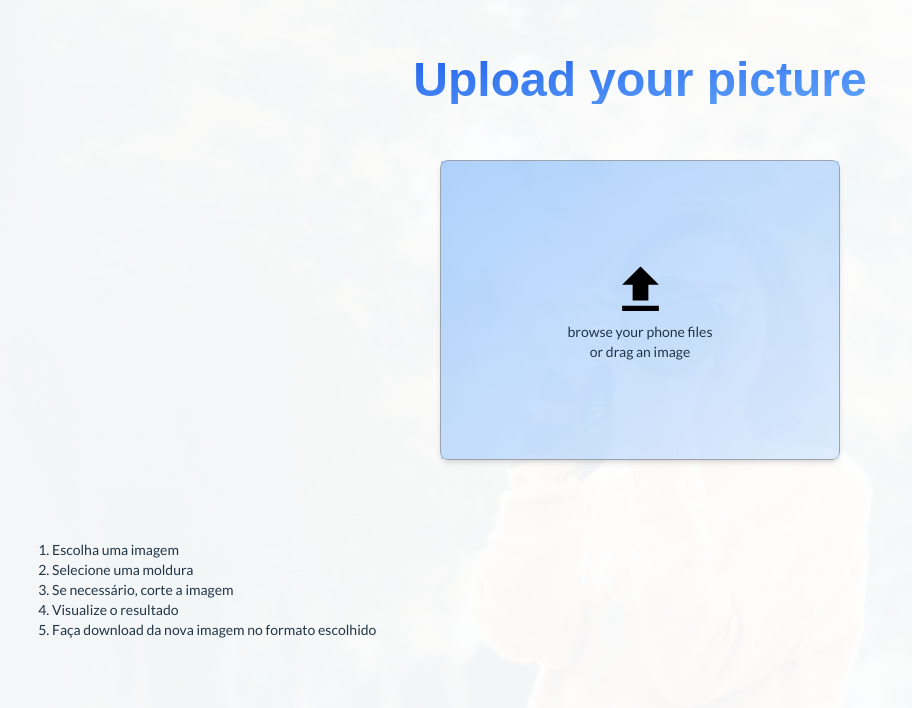
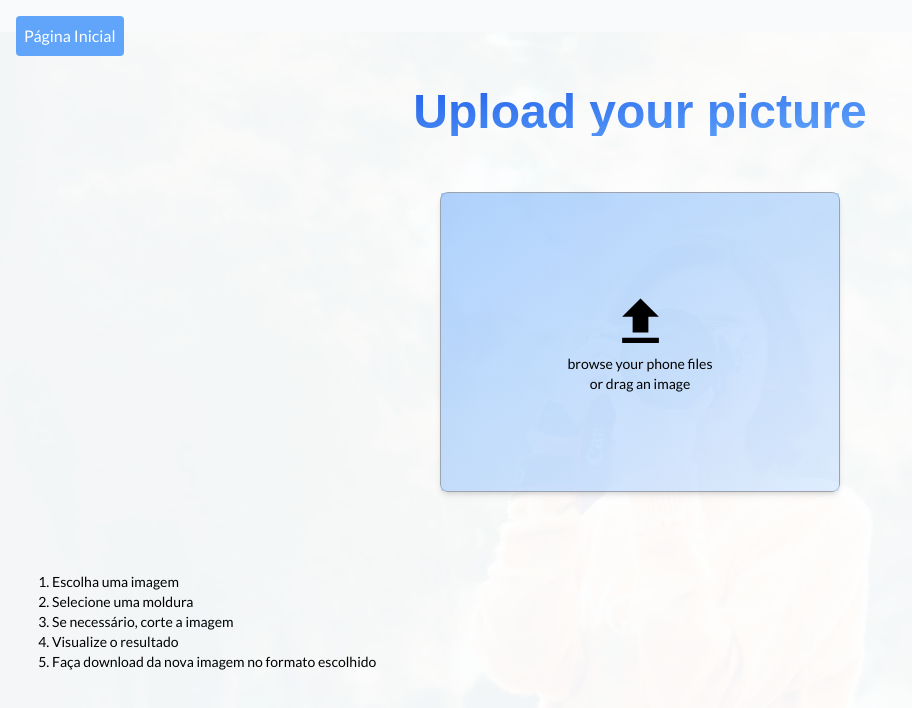
Before and after one commit to joelsantosjunior/Image-framer, a React (Vite) app: page / in a window 1280 px wide. Shown: the top 708 px of the page, without its empty margins (0-912 px from the left). Built offline with nearby package versions, Linux system fonts and the light colour scheme; a web font is replaced by a local one.

Commit message:
add home button

```diff
--- a/src/App.tsx
+++ b/src/App.tsx
@@ -1,5 +1,5 @@
 import './App.css'
-import { Route, BrowserRouter, Routes } from 'react-router-dom'
+import { Route, BrowserRouter, Routes, Link } from 'react-router-dom'
 import UploadPage from './pages/UploadPage'
 import ImageView from './pages/ImageViewPage'
 import { ImageContext } from './ImageContext'
@@ -18,6 +18,15 @@ function App() {
   return (
     <BrowserRouter>
       <ImageContext.Provider value={imageState}>
+        <header className="header h-8">
+          <div className="home-button absolute">
+            <button className="px-2 py-2 color-white bg-blue-400 m-4 rounded">
+              <Link className="text-white" to={'/'}>
+                Página Inicial
+              </Link>
+            </button>
+          </div>
+        </header>
         <Routes>
           <Route path="/" element={<UploadPage />}></Route>
           <Route path="/view" element={<ImageView />}></Route>
--- a/src/index.css
+++ b/src/index.css
@@ -23,16 +23,3 @@
   min-height: 100dvh;
   min-width: 100dvw;
 } */
-
-@media (prefers-color-scheme: light) {
-  :root {
-    color: #213547;
-    background-color: #ffffff;
-  }
-  a:hover {
-    color: #747bff;
-  }
-  button {
-    background-color: #f9f9f9;
-  }
-}
```
